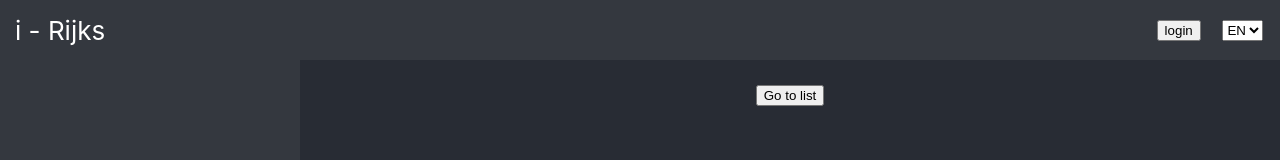
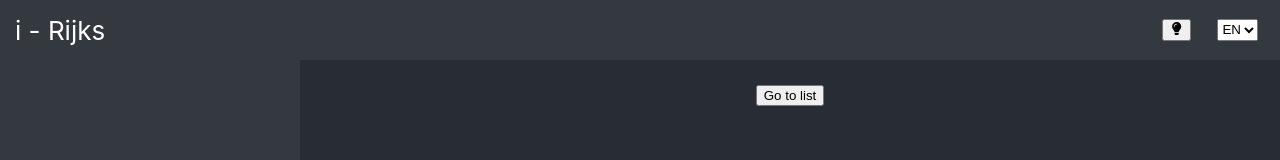
Before and after one commit to KonstantinosKoulaxizis/i-rijks, a React (Create React App) app: page / in a window 1280 px wide. Shown: the top 160 px of the page. Built offline with nearby package versions, Linux system fonts and the light colour scheme.

Commit message:
ToggleIconButton component

```diff
--- a/src/Components/CollectionTile/index.tsx
+++ b/src/Components/CollectionTile/index.tsx
@@ -1,20 +1,21 @@
 import { FunctionComponent } from 'react'
 import { useNavigate } from 'react-router-dom'
+import CollectionTileModel from '../../Models/CollectionTileModel'
 
-const CollectionTile: FunctionComponent<{
-  objectNumber: string
-  title: string
-  principalOrFirstMaker: string
-  imageUrl: string
-  longTitle: string
-}> = ({ objectNumber, title, principalOrFirstMaker, imageUrl, longTitle }) => {
+const CollectionTile: FunctionComponent<CollectionTileModel> = ({
+  objectNumber,
+  title,
+  principalOrFirstMaker,
+  imageUrl,
+  longTitle
+}) => {
   const navigate = useNavigate()
   const handleNavigateToImage = () => {
     navigate(`../${objectNumber}`)
   }
   return (
     <div className='art-tile' onClick={handleNavigateToImage}>
-      <img src={imageUrl} alt={title} loading='lazy'/>
+      <img src={imageUrl} alt={title} loading='lazy' />
       <div className='art-tile-header'>{title}</div>
       <div className='art-tile-creator'>{principalOrFirstMaker}</div>
     </div>
--- /dev/null
+++ b/src/Components/ToggleIconButton/index.tsx
@@ -0,0 +1,16 @@
+import { FunctionComponent } from 'react'
+import ToggleIconButtonModel from '../../Models/ToggleIconButtonModel'
+
+const ToggleIconButton: FunctionComponent<ToggleIconButtonModel> = ({
+  listeningState,
+  changeState,
+  activeIcon,
+  inactiveIcon
+}) => {
+  const handleChangeState = () => {
+    changeState(!listeningState)
+  }
+  return <button onClick={handleChangeState}>{listeningState ? activeIcon : inactiveIcon}</button>
+}
+
+export default ToggleIconButton
--- a/src/Components/TopBar/index.tsx
+++ b/src/Components/TopBar/index.tsx
@@ -1,7 +1,9 @@
 import { useCallback } from 'react'
 import { useReduxDispatch, useReduxSelector } from '../../Hooks/ReduxHooks'
 import i18next from 'i18next'
+import { FaRegLightbulb, FaLightbulb } from 'react-icons/fa'
 
+import ToggleIconButton from '../ToggleIconButton'
 import { setAppLanguage, setAppDarkMode } from '../../store/Actions/AppActions'
 import { LANGUAGE, DARK_MODE } from '../../Consts/AppConsts'
 import AppUtils from '../../Utils/AppUtils'
@@ -33,7 +35,12 @@ const TopBar = () => {
       <div id='logo'>i - Rijks</div>
 
       <div id='top-bar-actions'>
-        <button onClick={handleChangeDarkMode}>{'login'}</button>
+        <ToggleIconButton
+          listeningState={isDarkMode}
+          changeState={handleChangeDarkMode}
+          activeIcon={<FaRegLightbulb />}
+          inactiveIcon={<FaLightbulb />}
+        />
         <select value={language || 'en'} onChange={handleChangeLanguage}>
           <option value='en'>EN</option>
           <option value='nl'>NL</option>
--- /dev/null
+++ b/src/Models/CollectionTileModel.ts
@@ -0,0 +1,9 @@
+interface CollectionTileModel {
+  objectNumber: string
+  title: string
+  principalOrFirstMaker: string
+  imageUrl: string
+  longTitle: string
+}
+
+export default CollectionTileModel
--- /dev/null
+++ b/src/Models/ToggleIconButtonModel.ts
@@ -0,0 +1,10 @@
+import { IconBaseProps } from "react-icons";
+
+interface ToggleIconButtonModel {
+  listeningState: boolean
+  changeState: (state: boolean) => void
+  activeIcon: IconBaseProps
+  inactiveIcon: IconBaseProps
+}
+
+export default ToggleIconButtonModel
```
Also changed, not shown: src/Components/ToggleIconButton/ToggleIconButton.scss (added).
